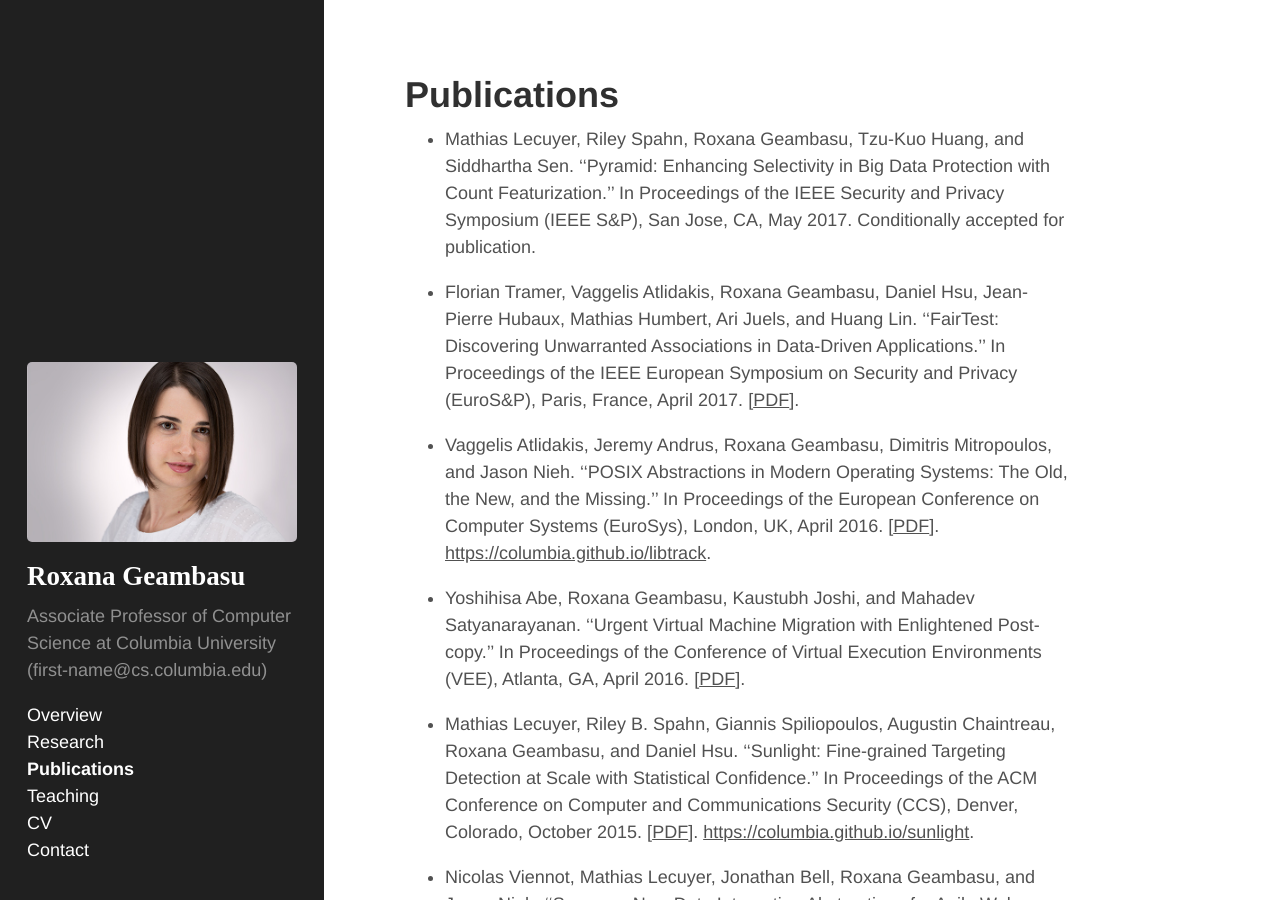
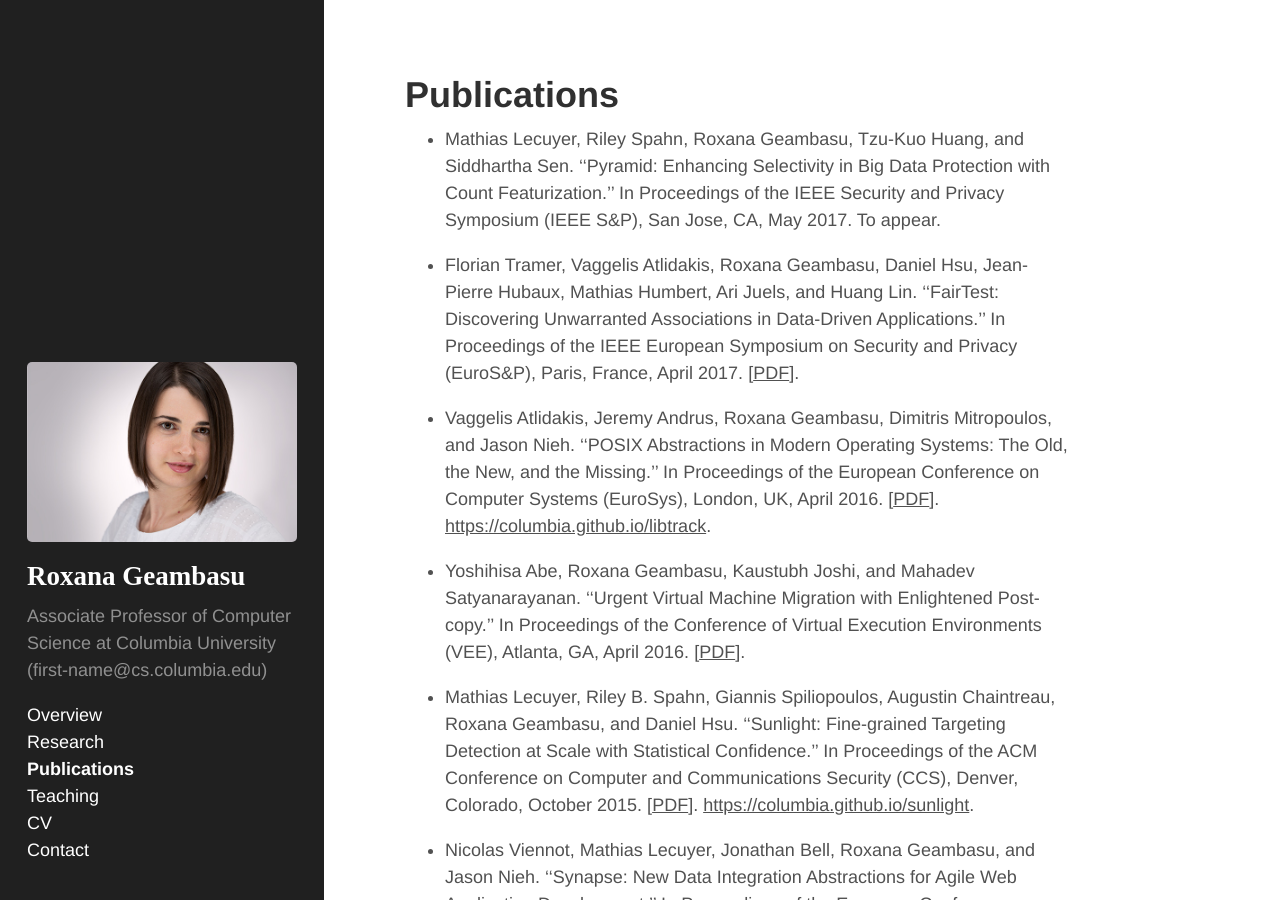
Before and after one commit to roxanageambasu/roxanageambasu.github.io, a Jekyll site: the page built from 02-publications.md, in a window 1280 px wide and 900 px high. Built offline with Jekyll 4.4.1, drawn with Linux system fonts in a browser that asks for light colours.

Commit message:
oakland paper

```diff
--- a/02-publications.md
+++ b/02-publications.md
@@ -5,7 +5,7 @@ title: Publications
 * Mathias Lecuyer, Riley Spahn, Roxana Geambasu, Tzu-Kuo Huang, and Siddhartha Sen.
   ''Pyramid: Enhancing Selectivity in Big Data Protection with Count Featurization.''
   In Proceedings of the IEEE Security and Privacy Symposium (IEEE S&P), San Jose, CA, May 2017.
-  Conditionally accepted for publication.
+  To appear.
 
 * Florian Tramer, Vaggelis Atlidakis, Roxana Geambasu, Daniel Hsu, Jean-Pierre Hubaux, Mathias Humbert, Ari Juels, and Huang Lin.
   ''FairTest: Discovering Unwarranted Associations in Data-Driven Applications.''
```
